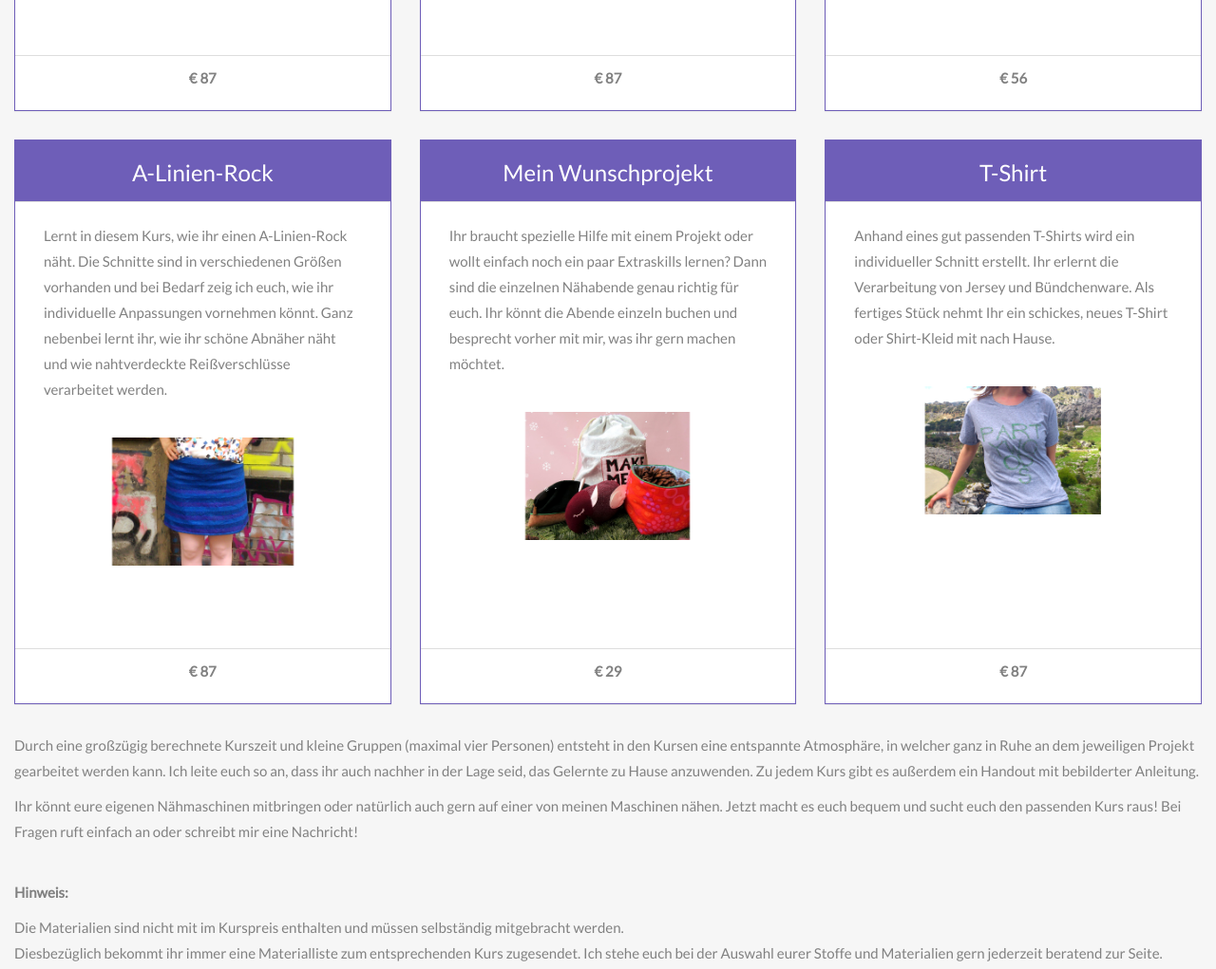
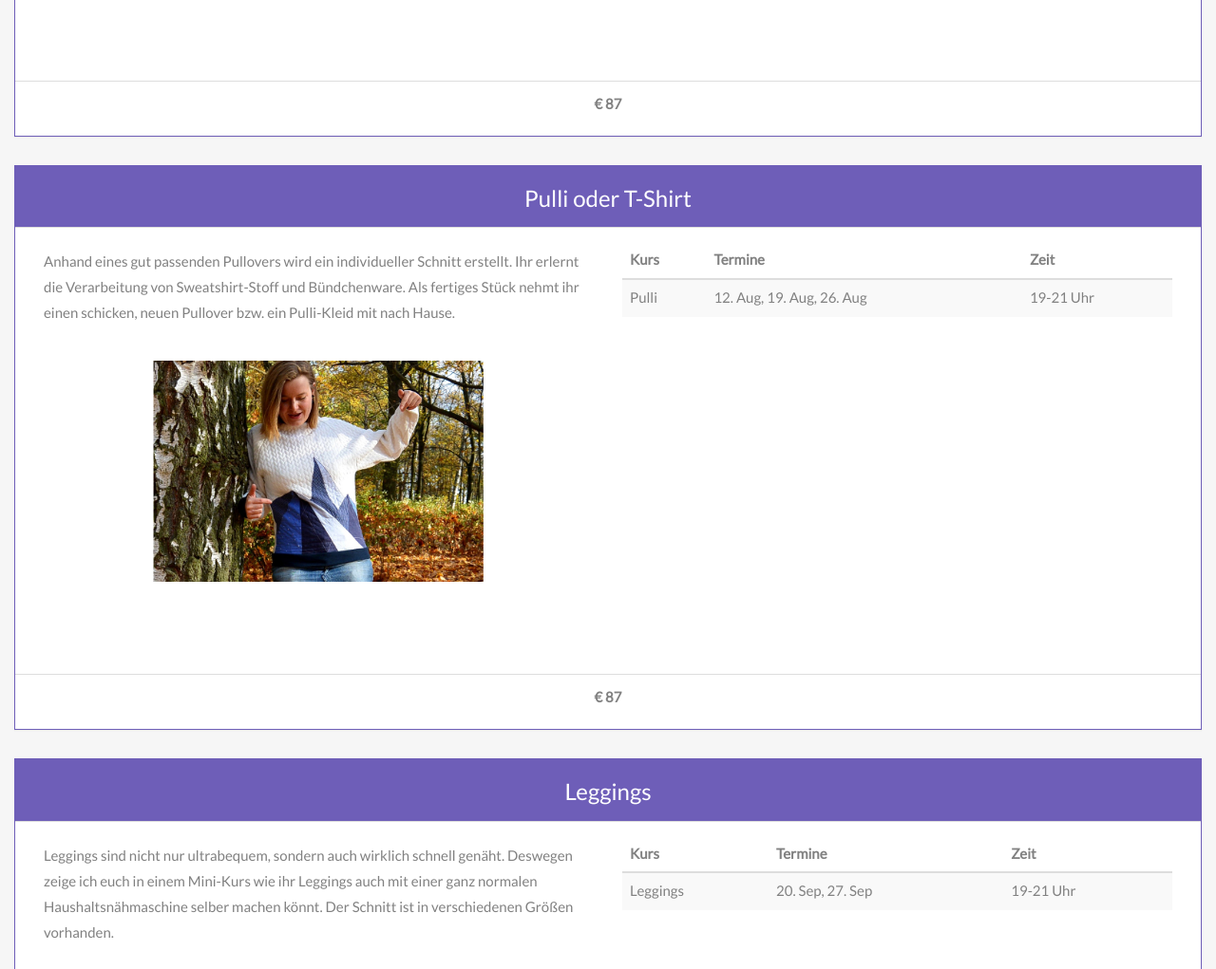
Before and after one commit to bpieser/naehkurse, a plain HTML site: page index.html in a window 1280 px wide. Shown: the part 1240-2261 px from the top of the page at 95% size. Drawn offline with nearby package versions, Linux system fonts and the light colour scheme.

Commit message:
updated courses for Aug-Oct 2021

```diff
--- a/index.html
+++ b/index.html
@@ -66,9 +66,11 @@
       <p><br /><strong>Hallo und herzlich willkommen bei meinen Nähkursen.</strong></p>
         <p>
           <br />
-          Durch die aktuellen Verordnungen dürfen derzeitig keine Gruppenkurse angeboten werden.
+          Juchu! Es dürfen wieder Gruppenkurse stattfinden. Die Daten dazu findet ihr weiter unten auf der Seite.
+          Für Privatnähkurse stehe ich euch ab September gern vormittags wieder zur Verfügung.
           <br />
-          Wer möchte, kann mich aber gern wegen eines <a href="#mehr">Privatnähkurses</a> kontaktieren.
+          Da die Hygienebestimmungen hinsichtlich COVID19 ständig im Wandel sind, schicke ich immer kurz vor Beginn des Kurses eine kleine Info mit den aktuellen Auflagen diesbezüglich herum.
+          Jetzt sucht euch den für euch passenden Kurs aus und gebt mir per Mail, SMS, WhatsApp oder Anruf Bescheid, wofür ihr euch interessiert!
         </p>
     </div>
   </div>
@@ -82,23 +84,18 @@
     </div>
 
 
-    <div class="col-sm-12 col-md-6 col-lg-4" v-for="course in currentCourseList" style="margin-bottom: 10px;">
+    <div class="col-sm-12" v-for="course in currentCourseList" style="margin-bottom: 10px;">
       <div class="panel panel-default text-center">
         <div class="panel-heading">
           <h3>{{course.name}}</h3>
         </div>
         <div class="panel-body">
-          <div class="col-sm-12 col-md-12">
+          <div class="col-sm-12 col-md-6">
             <p style="margin-top: 7px;">{{course.description}}</p>
             <br />
             <img :src="course.imgSource" class="img-responsive img-center" style="margin-bottom: 10px;" />
           </div>
-          <!--<div class="col-sm-12 col-md-5">
-            <p><strong>Termine</strong>
-              <br />
-              Durch die aktuellen Verordnungen dürfen derzeitig keine Gruppenkurse angeboten werden.
-              <br />
-              Wer möchte, kann mich aber gern wegen eines <a href="#mehr">Privatnähkurses</a> kontaktieren.</p>
+          <div class="col-sm-12 col-md-6">
             <table class="table table-striped">
               <thead>
                 <tr>
@@ -117,7 +114,7 @@
                 </tr>
               </tbody>
             </table>
-          </div>-->
+          </div>
         </div>
         <div class="panel-footer">
          <p><strong>{{course.price}}</strong></p>
--- a/vue.js
+++ b/vue.js
@@ -11,55 +11,23 @@ var app = new Vue({
                     {
                         "title": "A",
                         "dates": [
-                            "2021-01-11",
-                            "2021-01-18",
-                            "2021-01-25"
+                            "2021-08-30",
+                            "2021-09-06",
+                            "2021-09-13"
                         ]
                     },
                     {
                         "title": "B",
                         "dates": [
-                            "2021-02-08",
-                            "2021-02-15",
-                            "2021-02-22"
-                        ]
-                    },
-                    {
-                        "title": "C",
-                        "dates": [
-                            "2021-02-10",
-                            "2021-02-17",
-                            "2021-02-24"
-                        ]
-                    },
-                    {
-                        "title": "D",
-                        "dates": [
-                            "2021-03-01",
-                            "2021-03-08",
-                            "2021-03-15"
-                        ]
-                    },
-                    {
-                        "title": "E",
-                        "dates": [
-                            "2021-04-14",
-                            "2021-04-21",
-                            "2021-04-28"
-                        ]
-                    },
-                    {
-                        "title": "F",
-                        "dates": [
-                            "2021-04-15",
-                            "2021-04-22",
-                            "2021-04-29"
+                            "2021-09-23",
+                            "2021-09-30",
+                            "2021-10-07"
                         ]
                     }
                 ]
             },
             {
-                "name": "Pulli",
+                "name": "Pulli oder T-Shirt",
                 "description": "Anhand eines gut passenden Pullovers wird ein individueller Schnitt erstellt. Ihr erlernt die Verarbeitung von Sweatshirt-Stoff und Bündchenware. Als fertiges Stück nehmt ihr einen schicken, neuen Pullover bzw. ein Pulli-Kleid mit nach Hause.",
                 "imgSource" : "pics/pulli.png",
                 "price" : "€ 87",
@@ -67,9 +35,9 @@ var app = new Vue({
                     {
                         "title": "Pulli",
                         "dates": [
-                            "2021-01-14",
-                            "2021-01-21",
-                            "2021-01-28"
+                            "2021-08-12",
+                            "2021-08-19",
+                            "2021-08-26"
                         ]
                     }
                 ]
@@ -78,13 +46,13 @@ var app = new Vue({
                 "name": "Leggings",
                 "description": "Leggings sind nicht nur ultrabequem, sondern auch wirklich schnell genäht. Deswegen zeige ich euch in einem Mini-Kurs wie ihr Leggings auch mit einer ganz normalen Haushaltsnähmaschine selber machen könnt. Der Schnitt ist in verschiedenen Größen vorhanden.",
                 "imgSource" : "pics/leggings.png",
-                "price" : "€ 56",
+                "price" : "€ 58",
                 "courseList" : [
                     {
                         "title": "Leggings",
                         "dates": [
-                            "2021-02-11",
-                            "2021-02-18"
+                            "2021-09-20",
+                            "2021-09-27"
                         ]
                     }
                 ]
@@ -98,9 +66,9 @@ var app = new Vue({
                     {
                         "title": "Rock",
                         "dates": [
-                            "2021-02-25",
-                            "2021-03-04",
-                            "2021-03-11"
+                            "2021-09-02",
+                            "2021-09-09",
+                            "2021-09-16"
                         ]
                     }
                 ]
@@ -162,7 +130,16 @@ var app = new Vue({
         currentCourseList : function() {
             const list = [];
             this.courses.forEach(function(course){
-
+                var i;
+                for (i = course.courseList.length - 1; i >= 0; i--){
+                    if(course.courseList[i].dates.length > 0){
+                        var startDate = new Date(course.courseList[i].dates[0]);
+                        startDate.setDate(startDate.getDate() + 1);
+                        if (startDate - Date.now() < 0){
+                            course.courseList.splice(i, 1);
+                        }
+                    }
+                }
                 if (course.courseList.length > 0)
                     list.push(course);
             })
```
